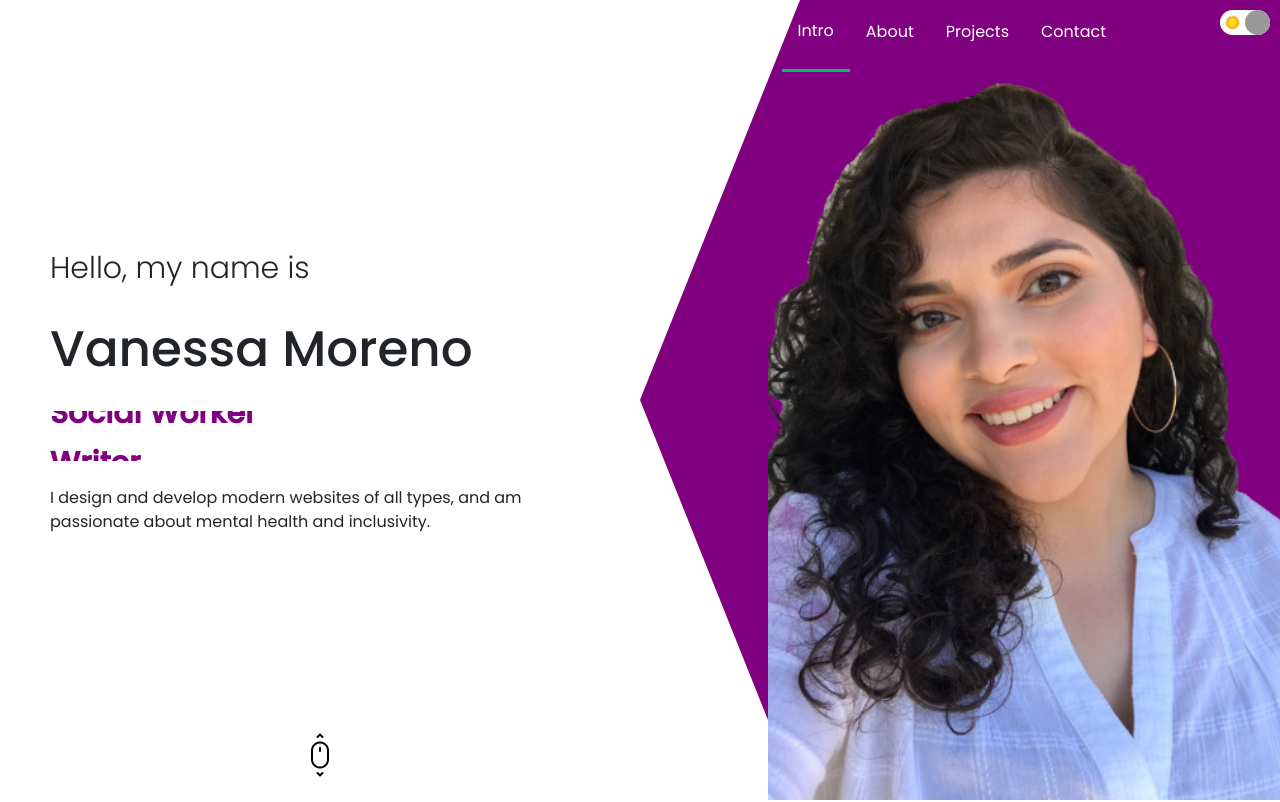
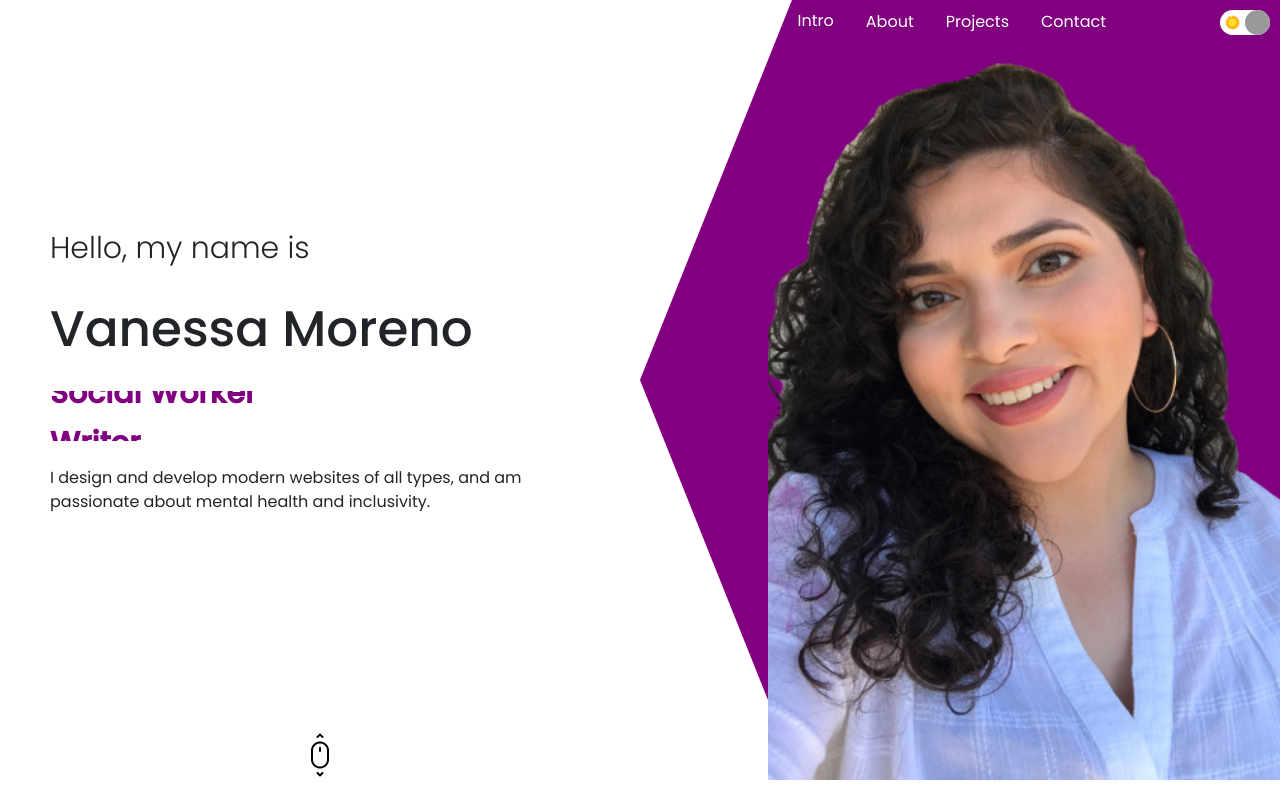
Before and after one commit to VanessaMorenoTorres/Portfolio, a React (Create React App) app: page / in a window 1280 px wide. Shown: the top 802 px of the page. Built offline with nearby package versions, Linux system fonts and the light colour scheme.

Commit message:
styling navbar

```diff
--- a/src/components/Navbar/Navbar.js
+++ b/src/components/Navbar/Navbar.js
@@ -36,7 +36,7 @@ const Navbar = ({ toggle }) => {
       <Nav scrollNav={scrollNav}>
         <NavbarContainer>
           <NavLogo to="/" onClick={toggleHome}>
-            VSunny
+            Vanessa Moreno Torres
           </NavLogo>
           <MobileIcon onClick={toggle}>
             <FaBars />
--- a/src/components/Navbar/NavbarElements.js
+++ b/src/components/Navbar/NavbarElements.js
@@ -4,11 +4,12 @@ import {Link as LinkS} from 'react-scroll'
 
 export const Nav = styled.nav`
     background: ${({scrollNav}) => (scrollNav ? '#000' : 'transparent')};
-    height: 80px;
+    height: 60px;
     margin-top: -80px;
     display: flex;
     justify Content: center;
     align-items: center;
+    align-content: center;
     font-size: 1rem;
     position: sticky;
     top:0;
@@ -22,6 +23,7 @@ export const Nav = styled.nav`
 export const NavbarContainer = styled.div`
     display: flex;
     justify-content: space-between;
+    align-content: center;
     height: 80px;
     z-indez:1;
     width: 100%;
@@ -59,6 +61,7 @@ export const MobileIcon = styled.div`
 export const NavMenu = styled.ul`
     display:flex;
     align-items: center;
+    align-content: center;
     list-style: none;
     text-align: center;
     margin-right: -22px;
@@ -69,16 +72,18 @@ export const NavMenu = styled.ul`
 `;
 export const NavItem = styled.li`
     height:80px;
+    align-content: center;
 `;
 export const NavLinks = styled(LinkS)`
     color: #fff;
     display: flex;
     align-items: center;
+    align-content: center;
     text-decoration:none;
     padding: 0 1rem;
     height: 100%;
     cursor: pointer;
     &.active{
-        border-bottom: 3px solid #01bf71;
+        border-bottom: 3px solid #800080;
     }
 `;
```
